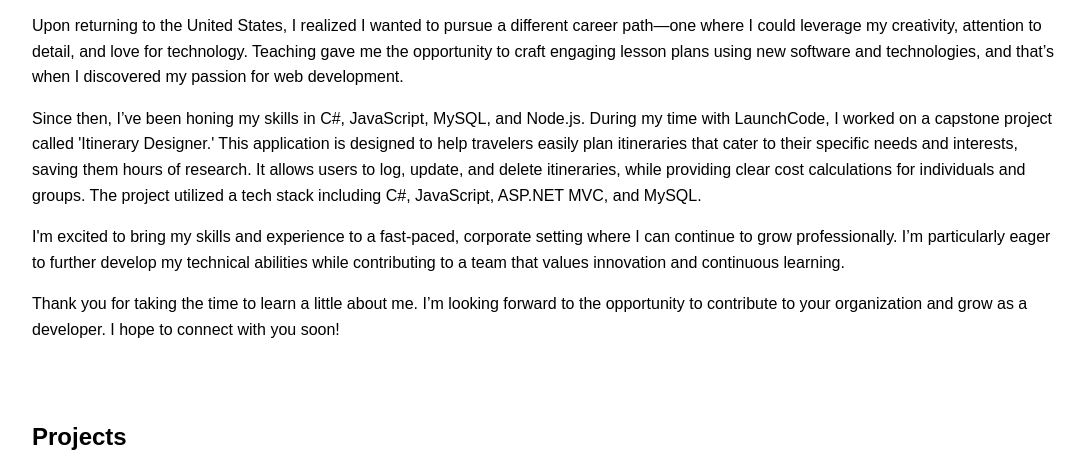
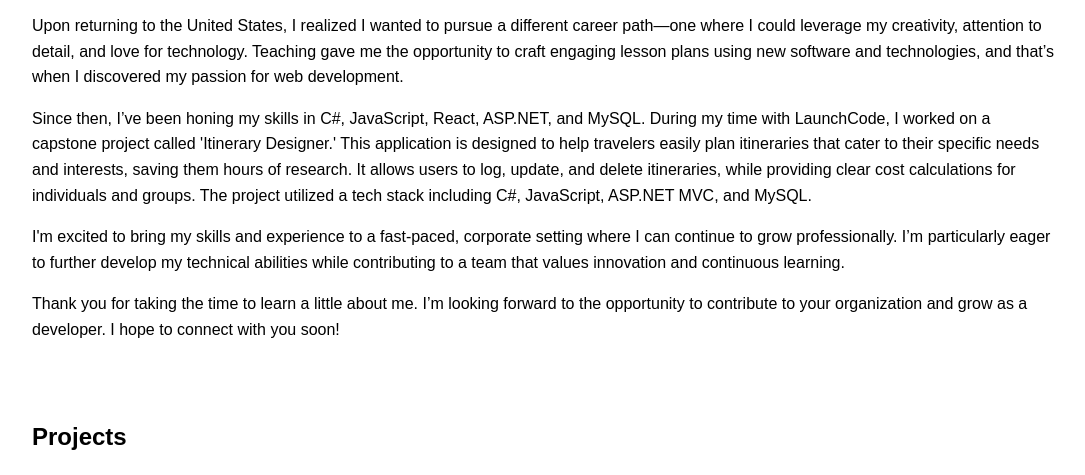
Before and after one commit to caitlinrsmith/SimplePortfolio, a plain HTML site: page index.html in a window 1280 px wide. Shown: the part 1440-1915 px from the top of the page, without its empty margins (96-1181 px from the left). Drawn offline with Linux system fonts and the light colour scheme.

Commit message:
updated bio paragraph

```diff
--- a/index.html
+++ b/index.html
@@ -66,7 +66,7 @@
             <p>I am a passionate developer with a keen interest in creating user-friendly web applications. I love learning new technologies and solving complex problems.</p>
             <p>I’m a recent graduate of LaunchCode’s Full Time Web Development course. I also graduated from the University of Missouri - Columbia with a Bachelor’s degree in International Studies and a minor in East Asian Studies. I studied and am fluent in the Korean language as well. I spent around six years teaching English as a second language in South Korea, which was an incredible experience that allowed me to develop strong communication, adaptability and creative problem-solving skills.</p>
 <p>Upon returning to the United States, I realized I wanted to pursue a different career path—one where I could leverage my creativity, attention to detail, and love for technology. Teaching gave me the opportunity to craft engaging lesson plans using new software and technologies, and that’s when I discovered my passion for web development.</p>
-<p>Since then, I’ve been honing my skills in C#, JavaScript, MySQL, and Node.js. During my time with LaunchCode, I worked on a capstone project called 'Itinerary Designer.' This application is designed to help travelers easily plan itineraries that cater to their specific needs and interests, saving them hours of research. It allows users to log, update, and delete itineraries, while providing clear cost calculations for individuals and groups. The project utilized a tech stack including C#, JavaScript, ASP.NET MVC, and MySQL.</p>
+<p>Since then, I’ve been honing my skills in C#, JavaScript, React, ASP.NET, and MySQL. During my time with LaunchCode, I worked on a capstone project called 'Itinerary Designer.' This application is designed to help travelers easily plan itineraries that cater to their specific needs and interests, saving them hours of research. It allows users to log, update, and delete itineraries, while providing clear cost calculations for individuals and groups. The project utilized a tech stack including C#, JavaScript, ASP.NET MVC, and MySQL.</p>
 <p>I'm excited to bring my skills and experience to a fast-paced, corporate setting where I can continue to grow professionally. I’m particularly eager to further develop my technical abilities while contributing to a team that values innovation and continuous learning.</p>
 <p> Thank you for taking the time to learn a little about me. I’m looking forward to the opportunity to contribute to your organization and grow as a developer. I hope to connect with you soon!</p>
         </section>
```
